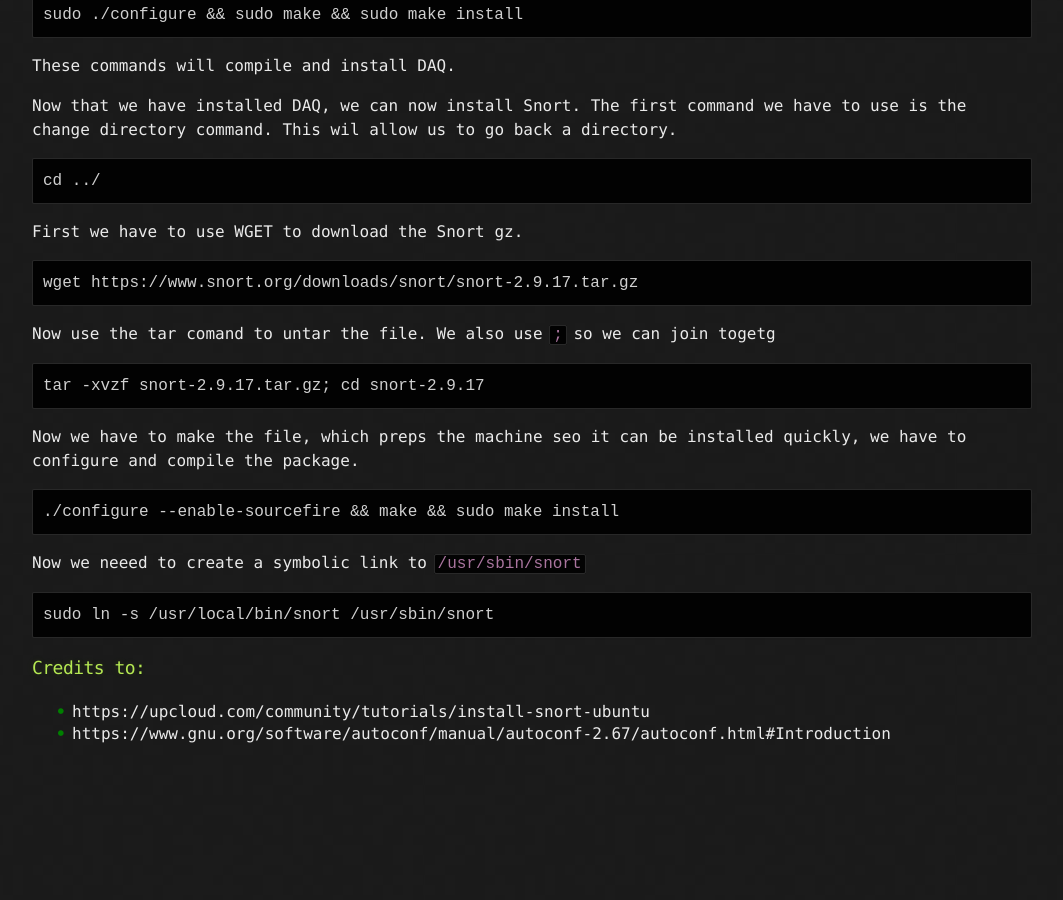
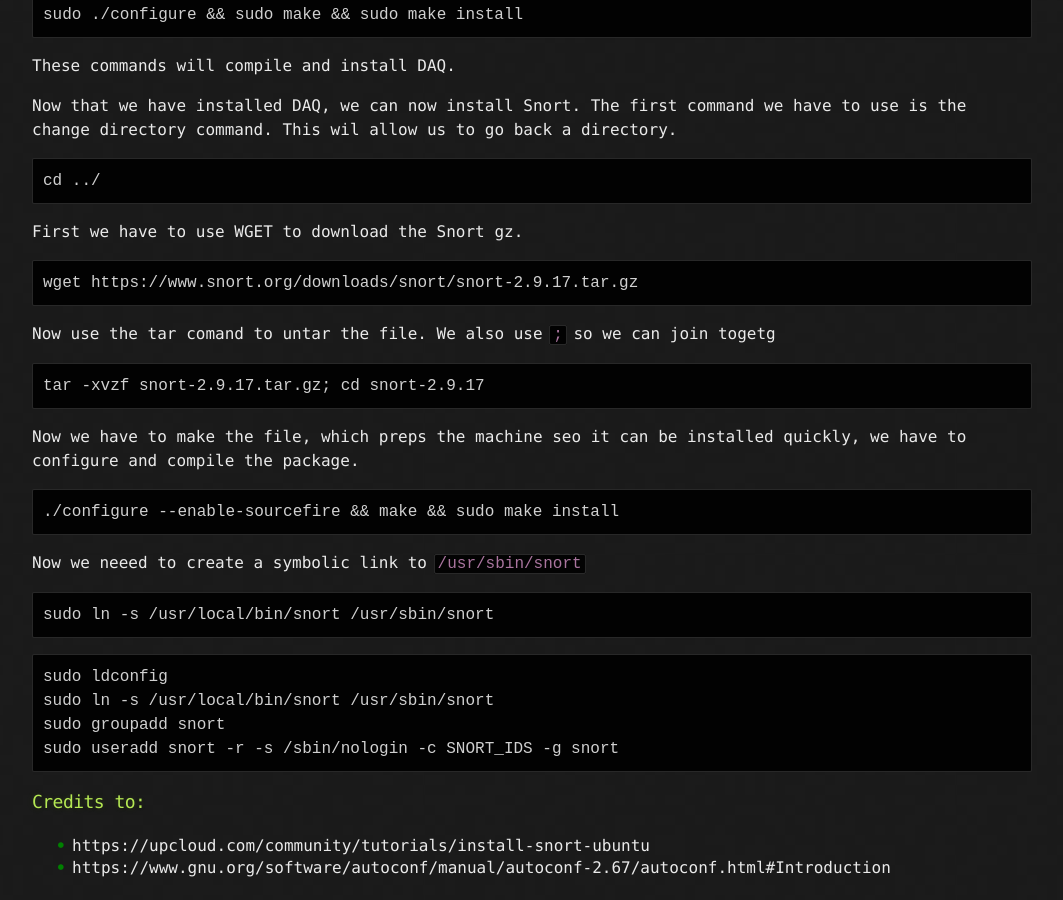
Before and after one commit to Michael-Meade/MinerFind, a Jekyll site: the page built from Projects/Snorting-around-with-snort.md, in a window 1280 px wide and 900 px high, scrolled down 1042 px. Shown: the whole window, without its empty margins (108-1171 px from the left). Built offline with Jekyll 4.4.1, drawn with Linux system fonts in a browser that asks for light colours; our own code applies the rules of GitHub Pages for plain Markdown files; the repository's description, which GitHub fills in, is left out; before the commit the page ends 1808 px from its top, so only the background shows below that.

Commit message:
Update Snorting-around-with-snort.md

````diff
--- a/Projects/Snorting-around-with-snort.md
+++ b/Projects/Snorting-around-with-snort.md
@@ -66,6 +66,13 @@ Now we neeed to create a symbolic link to ```/usr/sbin/snort```
 sudo ln -s /usr/local/bin/snort /usr/sbin/snort
 ```
 
+```
+sudo ldconfig
+sudo ln -s /usr/local/bin/snort /usr/sbin/snort
+sudo groupadd snort
+sudo useradd snort -r -s /sbin/nologin -c SNORT_IDS -g snort
+```
+
 
 ### Credits to:
 
````
